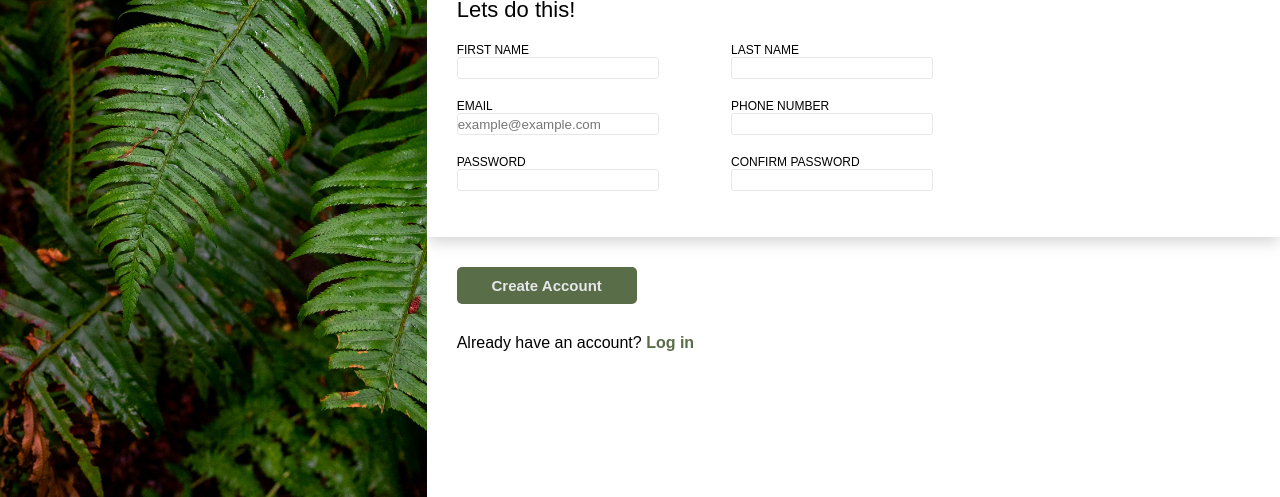
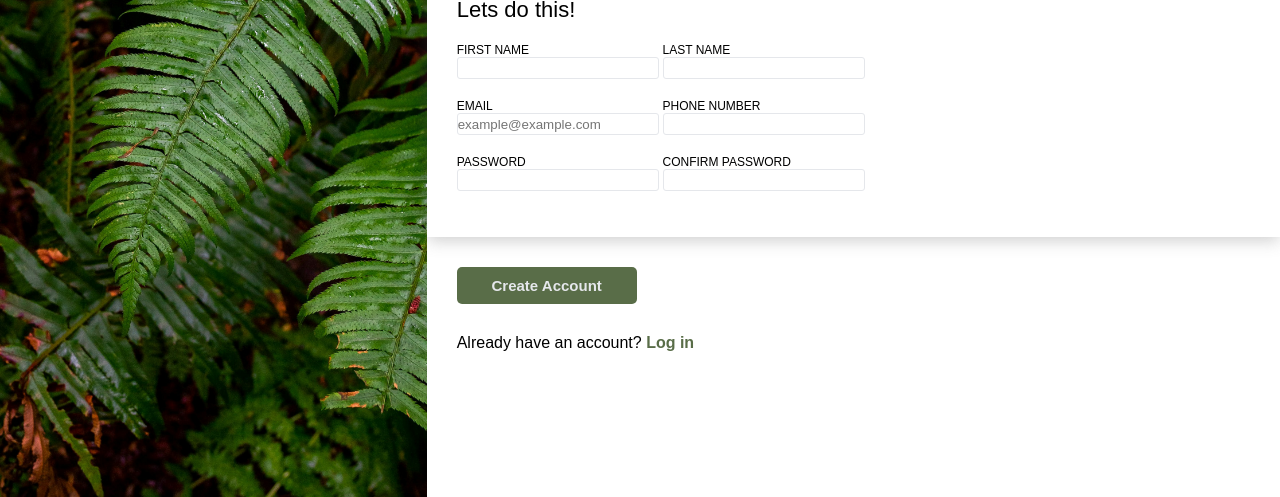
Before and after one commit to jehuzepedasilva2/sign-up-form, a plain HTML site: page index.html in a window 1280 px wide. Shown: the part 303-800 px from the top of the page. Drawn offline with Linux system fonts and the light colour scheme.

Commit message:
middle padding fixed

```diff
--- a/index.css
+++ b/index.css
@@ -94,7 +94,7 @@ input {
 }
 
 .right-form {
-  flex: 2;
+  flex: 3;
   padding-top: 66px;
 }
 
```
